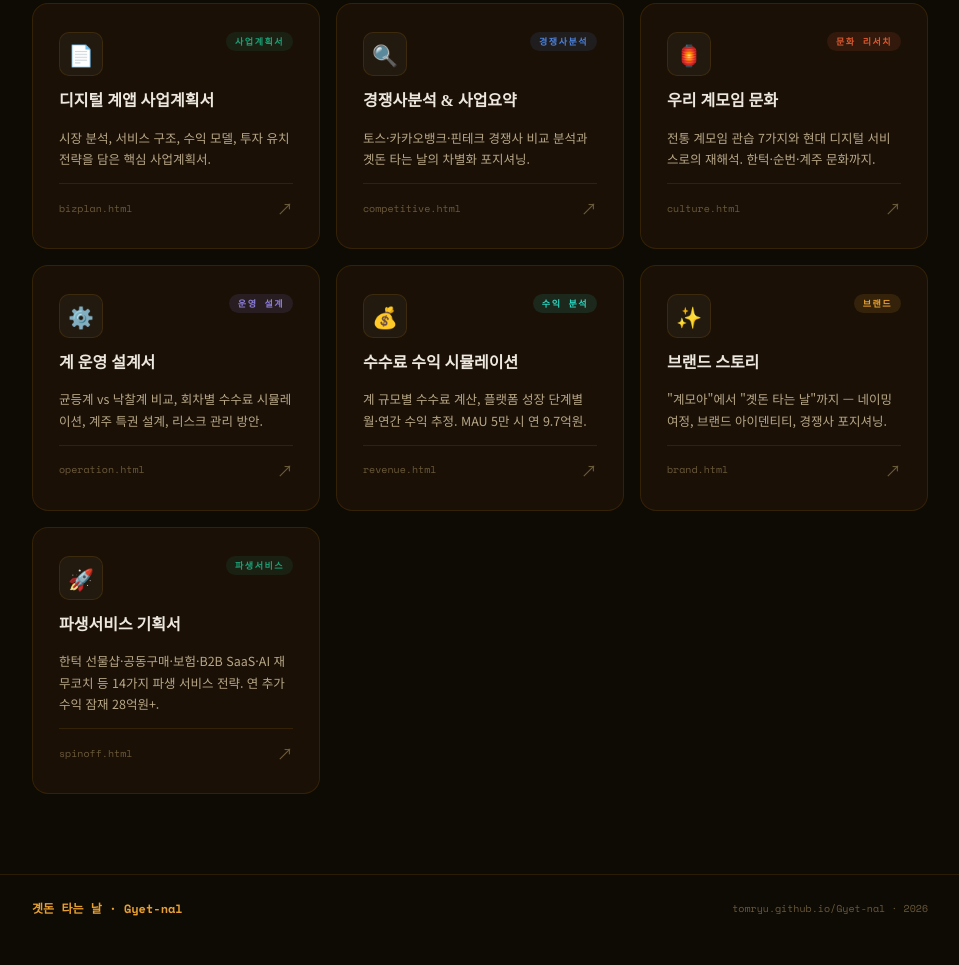
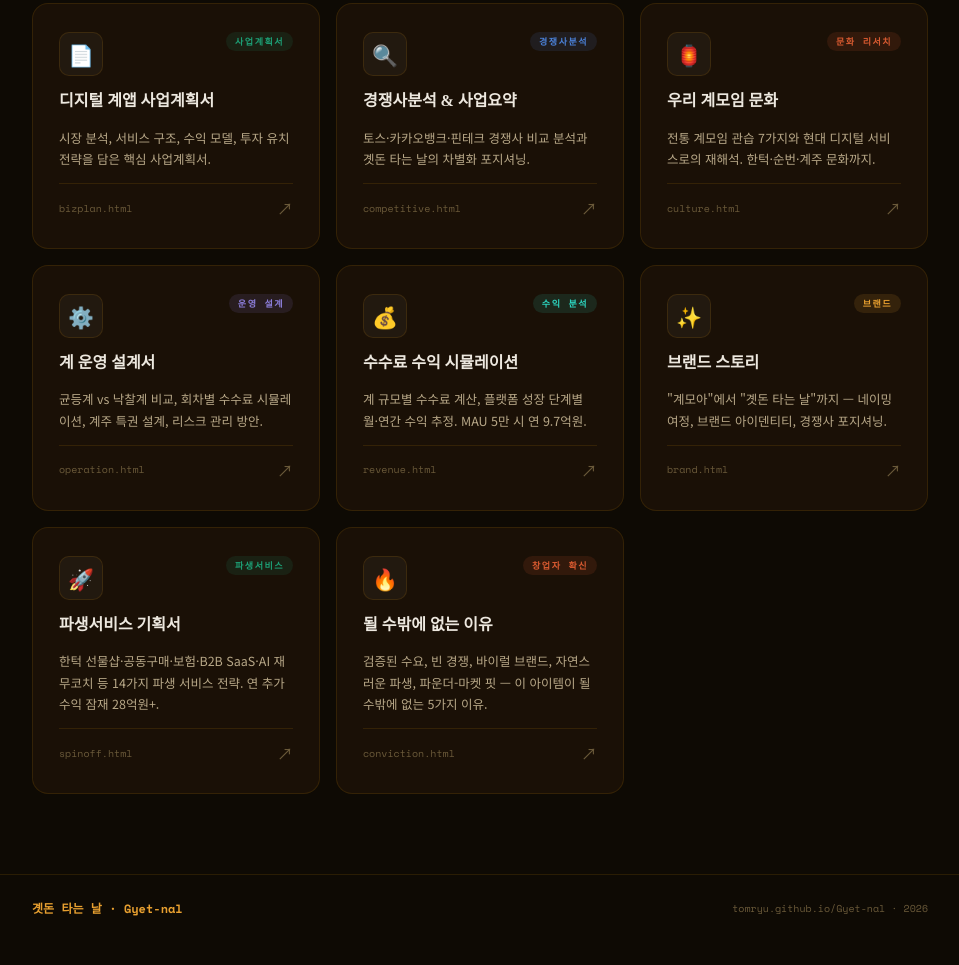
Before and after one commit to TomRyu/mypotday, a plain HTML site: page index.html in a window 1280 px wide. Shown: the part 767-1732 px from the top of the page, without its empty margins (160-1119 px from the left). Drawn offline with nearby package versions, Linux system fonts and the light colour scheme.

Commit message:
Update hub: add conviction card, doc count 9

```diff
--- a/index.html
+++ b/index.html
@@ -137,7 +137,7 @@
   <p class="hero-en">The Day You Get Your Gye Money</p>
   <p class="hero-desc">창업 전략부터 운영 설계, 수익 시뮬레이션까지 — 모든 기획 문서를 한 곳에서 확인하세요.</p>
   <div class="stats">
-    <div class="stat"><div class="val">8</div><div class="lbl">문서</div></div>
+    <div class="stat"><div class="val">9</div><div class="lbl">문서</div></div>
     <div class="stat-div"></div>
     <div class="stat"><div class="val">38</div><div class="lbl">창업 과제</div></div>
     <div class="stat-div"></div>
@@ -254,6 +254,19 @@
       </div>
     </a>
 
+    <a class="card c-red" href="conviction.html">
+      <div class="card-top">
+        <div class="card-icon">🔥</div>
+        <span class="card-badge badge-red">창업자 확신</span>
+      </div>
+      <h3>될 수밖에 없는 이유</h3>
+      <p>검증된 수요, 빈 경쟁, 바이럴 브랜드, 자연스러운 파생, 파운더-마켓 핏 — 이 아이템이 될 수밖에 없는 5가지 이유.</p>
+      <div class="card-footer">
+        <span class="card-url">conviction.html</span>
+        <span class="card-arrow">↗</span>
+      </div>
+    </a>
+
   </div>
 </div>
 
```
